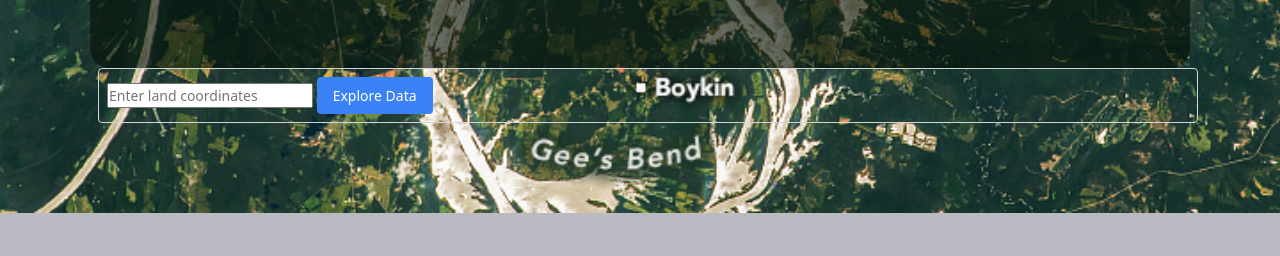
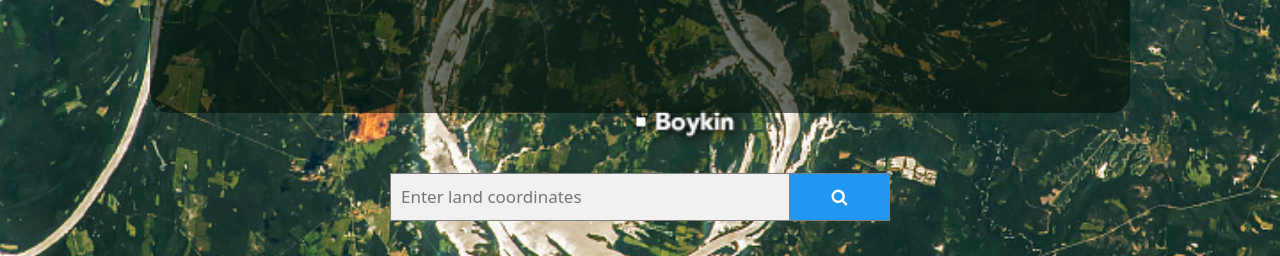
Before and after one commit to CahPereira/nasa, a plain HTML site: page index.html in a window 1280 px wide. Shown: the part 459-715 px from the top of the page. Drawn offline with nearby package versions, Linux system fonts and the light colour scheme.

Commit message:
updated search bar

```diff
--- a/index.html
+++ b/index.html
@@ -6,6 +6,8 @@
     <title>LandInsights</title>
     <link rel="stylesheet" href="style.css">
     <link href="https://cdn.jsdelivr.net/npm/bootstrap@5.3.3/dist/css/bootstrap.min.css" rel="stylesheet">
+    <link rel="stylesheet" href="https://cdnjs.cloudflare.com/ajax/libs/font-awesome/4.7.0/css/font-awesome.min.css">
+
 
     <script src="script.js"></script>
 </head>
@@ -30,11 +32,11 @@
                     <h1 style="font-size:70px">Get Instant Insights <br> About Your Land</h1>
                     <p style="font-size:30px">Real-time environmental data for better farming decisions</p>
                 </div>
-                <form class="input_form">
-                    <input class="input_value" placeholder="Enter land coordinates" type="text">
-                    <button id="data_submit_button" type="submit">Explore Data</button>
-                    <!-- <a href="#" class="myButton">Explore Data</a> -->
-                </form>
+                <form class="example" action="/action_page.php" style="margin:auto;max-width:500px">
+                    <input type="text" placeholder="Enter land coordinates" name="search2">
+                    <button type="submit"><i class="fa fa-search"></i></button>
+                  </form>
+
             </div>
 
             <!-- <section id="home" class="w-full py-12 md:py-24 lg:py-32 xl:py-48 bg-cover bg-center relative" style="background-image: url('/images/farmland-aerial-view.jpg')">
--- a/style.css
+++ b/style.css
@@ -17,6 +17,9 @@
     margin-left: 0.5rem;
 }
 
+.example{
+    padding-top: 60px;
+}
 .box{
     overflow: hidden;
 
@@ -56,7 +59,10 @@ p{
   .bg-image {
     /* The image used */
     background-image: url("map.jpg");
-    padding: 90px;
+    padding-top: 90px;
+    padding-left: 150px;
+    padding-right: 150px;
+    padding-bottom: 60px;
     /* Full height */
     height: 100%;
     width: 100%;
@@ -450,3 +456,34 @@ main {
 footer {
     border-top: 1px solid #e5e7eb;
 }
+
+form.example input[type=text] {
+    padding: 10px;
+    font-size: 17px;
+    border: 1px solid grey;
+    float: left;
+    width: 80%;
+    background: #f1f1f1;
+  }
+
+  form.example button {
+    float: left;
+    width: 20%;
+    padding: 10px;
+    background: #2196F3;
+    color: white;
+    font-size: 17px;
+    border: 1px solid grey;
+    border-left: none;
+    cursor: pointer;
+  }
+
+  form.example button:hover {
+    background: #0b7dda;
+  }
+
+  form.example::after {
+    content: "";
+    clear: both;
+    display: table;
+  }
```
